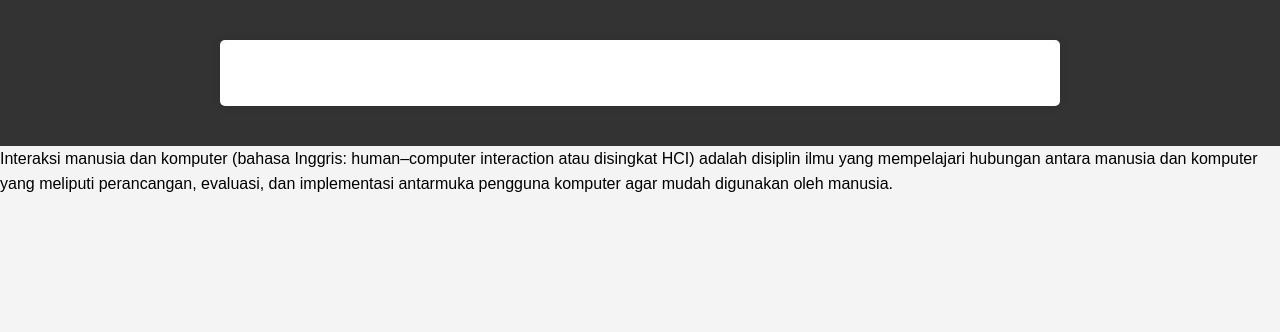
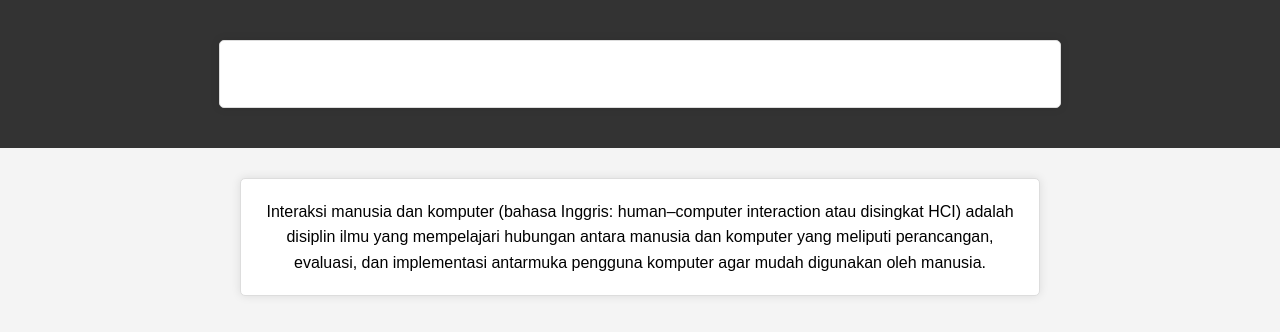
Before and after one commit to MuhammadDaniyalAlFaiq/MuhammadDaniyalAlFaiq, a plain HTML site: page index.html in a window 1280 px wide. Drawn offline with Linux system fonts and the light colour scheme.

Commit message:
Update style.css

```diff
--- a/style.css
+++ b/style.css
@@ -46,6 +46,23 @@ body, h1, h2, p {
             background-color: #fff;
             border-radius: 5px;
             box-shadow: 0 0 10px rgba(0, 0, 0, 0.1);
+            text-align: center;
+            border: 1px solid #ddd;
+            padding: 20px;
+            margin-top: 30px;
+}
+
+#interaksi {
+            max-width: 800px;
+            margin: 30px auto;
+            padding: 20px;
+            background-color: #fff;
+            border-radius: 5px;
+            box-shadow: 0 0 10px rgba(0, 0, 0, 0.1);
+            text-align: center;
+            border: 1px solid #ddd;
+            padding: 20px;
+            margin-top: 30px;
 }
 
 ul {
```
Lines whose indentation alone changed are shown as unchanged.
